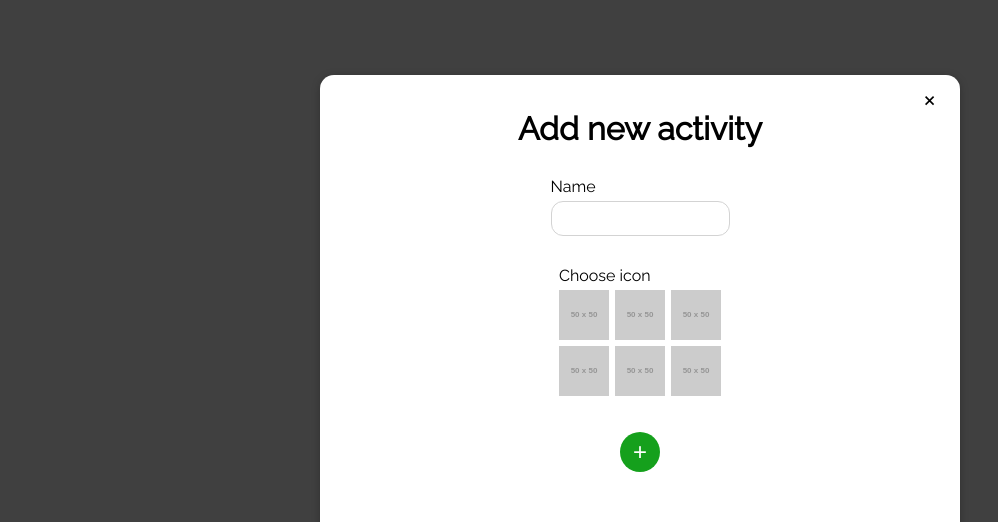
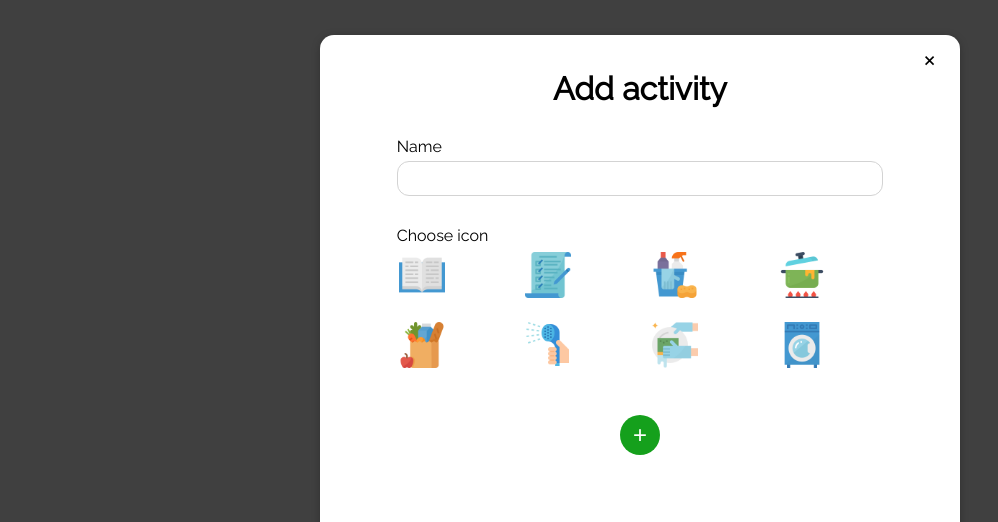
Before and after one commit to linneaha/Examensarbete, a React (Create React App) app in the folder frontend/: page /activities in a window 1280 px wide. Both pictures are taken after a click on the button "+ Add new activity". Shown: the part 205-727 px from the top of the page, without its empty margins (0-998 px from the left). Built offline with nearby package versions, Linux system fonts and the light colour scheme; no server answers.

Commit message:
add icons to forms

```diff
--- a/frontend/src/App.css
+++ b/frontend/src/App.css
@@ -136,7 +136,7 @@ nav li {
 .modalWrapper {
   display: flex;
   flex-direction: column;
-  height: 60vh;
+  height: 65vh;
 }
 
 .activityForm {
@@ -147,6 +147,10 @@ nav li {
   align-items: center;
   text-align: center;
   margin: 0px 0 20px 0;
+}
+
+.activityForm > div {
+  width: 80%;
 }
 
 input {
@@ -165,22 +169,26 @@ label {
 
 .iconGrid {
   display: grid;
-  grid-template-columns: repeat(3, auto);
-  grid-template-rows: repeat(3, auto);
-  grid-gap: 6px;
+  grid-template-columns: repeat(4, auto);
+  grid-template-rows: repeat(4, auto);
+  grid-gap: 20px;
   margin-top: 5px;
 }
 
-.none {
+.iconGrid img {
+  width: 50px;
+}
+
+.noBorder {
   border: 2px solid transparent;
 }
 
-.border {
+.withBorder {
   border: 2px solid black;
 }
 
 .addBtn {
-  margin-top: 30px;
+  margin-top: 5px;
   font-size: 1.5em;
   background-color: rgb(21, 160, 28);
   color: white;
--- a/frontend/src/components/ActivityConfig.jsx
+++ b/frontend/src/components/ActivityConfig.jsx
@@ -5,7 +5,7 @@ import EditActivityForm from "./EditActivityForm";
 import DeleteActivityForm from "./DeleteActivityForm";
 import { GrFormClose } from "react-icons/gr";
 
-const ActivityConfig = ({ id, onClose, deleteActivity }) => {
+const ActivityConfig = ({ id, onClose, deleteActivity, iconList }) => {
   const [showEditForm, setShowEditForm] = useState(false);
   const [showDeleteForm, setShowDeleteForm] = useState(false);
 
@@ -25,7 +25,7 @@ const ActivityConfig = ({ id, onClose, deleteActivity }) => {
         <button className="editBtn" onClick={handleEditForm}>
           Edit
         </button>
-        {showEditForm && <EditActivityForm id={id} onClose={onClose} />}
+        {showEditForm && <EditActivityForm id={id} onClose={onClose} iconList={iconList}/>}
 
         <button className="editBtn" onClick={handleDeleteForm}>
           Delete
--- a/frontend/src/components/ActivityItem.jsx
+++ b/frontend/src/components/ActivityItem.jsx
@@ -4,7 +4,7 @@ import { useState } from "react";
 import { useNavigate } from "react-router-dom";
 import ActivityConfig from "./ActivityConfig";
 
-const ActivityItem = ({ id, name, deleteActivity }) => {
+const ActivityItem = ({ id, name, deleteActivity, iconList }) => {
   const [modalIsShown, setModalIsShown] = useState(false);
 
   const navigate = useNavigate();
@@ -45,6 +45,7 @@ const ActivityItem = ({ id, name, deleteActivity }) => {
           id={id}
           onClose={hideModalHandler}
           deleteActivity={deleteActivity}
+          iconList={iconList}
         />
       )}
     </div>
--- a/frontend/src/components/AddActivityForm.jsx
+++ b/frontend/src/components/AddActivityForm.jsx
@@ -3,7 +3,7 @@ import { GrFormClose } from "react-icons/gr";
 import axios from "axios";
 import Modal from "./Modal";
 
-const AddActivityForm = ({ toggleModal }) => {
+const AddActivityForm = ({ toggleModal, iconList, onIconClick }) => {
   const [name, setName] = useState("");
   // const [img, setImg] = useState("");
 
@@ -23,11 +23,17 @@ const AddActivityForm = ({ toggleModal }) => {
       .then(toggleModal());
   };
 
+
+  const click = (e) => {
+
+    console.log([e.target.id])
+  }
+
   return (
     <Modal onClose={toggleModal}>
       <div className="modalWrapper">
         <GrFormClose onClick={toggleModal} className="exitBtn" />
-        <h1>Add new activity</h1>
+        <h1>Add activity</h1>
         <form className="activityForm" onSubmit={handleSubmit}>
           <div>
             <label htmlFor="name">Name</label>
@@ -42,15 +48,14 @@ const AddActivityForm = ({ toggleModal }) => {
           <div>
             <label>Choose icon</label>
             <div className="iconGrid">
-              <img src="https://via.placeholder.com/50" alt="icon" />
-              <img src="https://via.placeholder.com/50" alt="icon" />
-              <img src="https://via.placeholder.com/50" alt="icon" />
-              <img src="https://via.placeholder.com/50" alt="icon" />
-              <img src="https://via.placeholder.com/50" alt="icon" />
-              <img src="https://via.placeholder.com/50" alt="icon" />
+              {iconList.map((icon) => (
+                <img src={icon.image} alt={icon.title} className={icon.selected ? "withBorder" : "noBorder" } id={icon.title} onClick={(e) => onIconClick(e)}/>
+              ))}
             </div>
           </div>
-          <button type="submit" className="addBtn">+</button>
+          <button type="submit" className="addBtn">
+            +
+          </button>
         </form>
       </div>
     </Modal>
--- a/frontend/src/components/EditActivityForm.jsx
+++ b/frontend/src/components/EditActivityForm.jsx
@@ -3,8 +3,9 @@ import axios from "axios";
 import { useState } from "react";
 import Modal from "./Modal";
 import { GrFormClose } from "react-icons/gr";
+import image from "../assets/grooming.png"
 
-const EditActivityForm = ({ onClose, id }) => {
+const EditActivityForm = ({ onClose, id, iconList }) => {
   const [name, setName] = useState("");
   const [selected, setSelected] = useState(false);
 
@@ -43,18 +44,9 @@ const EditActivityForm = ({ onClose, id }) => {
           <div>
             <label>Choose icon</label>
             <div className="iconGrid">
-              <img
-                src="https://via.placeholder.com/50"
-                alt="icon"
-                onClick={() => selectImg()}
-                className={!selected ? "none" : "border"}
-              />
-
-              <img src="https://www.flaticon.com/free-icons/coffee-break" alt="icon" />
-              <img src="https://via.placeholder.com/50" alt="icon" />
-              <img src="https://via.placeholder.com/50" alt="icon" />
-              <img src="https://via.placeholder.com/50" alt="icon" />
-              <img src="https://via.placeholder.com/50" alt="icon" />
+            {iconList.map((icon) => (
+                <img src={icon.image} alt={icon.title} />
+              ))}
             </div>
           </div>
           <div>
--- a/frontend/src/pages/Activities.jsx
+++ b/frontend/src/pages/Activities.jsx
@@ -6,6 +6,62 @@ import AddActivityForm from "../components/AddActivityForm";
 const Activities = () => {
   const [activities, setActivities] = useState([]);
   const [openModal, setOpenModal] = useState(false);
+  const [iconList, setIconList] = useState([
+    {
+      title: "book",
+      image: require("../assets/book.png"),
+      selected: false,
+    },
+    {
+      title: "checklist",
+      image: require("../assets/checklist.png"),
+      selected: false,
+    },
+
+    {
+      title: "cleaning",
+      image: require("../assets/cleaning.png"),
+      selected: false,
+    },
+
+    {
+      title: "cooking",
+      image: require("../assets/cooking.png"),
+      selected: false,
+    },
+
+    {
+      title: "grocery",
+      image: require("../assets/grocery.png"),
+      selected: false,
+    },
+
+    {
+      title: "shower",
+      image: require("../assets/grooming.png"),
+      selected: false,
+    },
+
+    {
+      title: "washing dishes",
+      image: require("../assets/wash.png"),
+      selected: false,
+    },
+
+    {
+      title: "washing machine",
+      image: require("../assets/washing-machine.png"),
+      selected: false,
+    },
+  ]);
+
+  const onIconClick = (e) => {
+    const selected = iconList.map((icon) => ({
+      ...icon,
+      selected: e.target.id !== icon.title ? false : true,
+    }));
+    setIconList(selected);
+  };
 
   let toggleModal = () => {
     setOpenModal(!openModal);
@@ -46,6 +102,7 @@ const Activities = () => {
                 name={activity.name}
                 deleteActivity={deleteActivity}
                 toggleModal={toggleModal}
+                iconList={iconList}
               />
             </li>
           ))}
@@ -54,7 +111,13 @@ const Activities = () => {
           + Add new activity
         </button>
       </div>
-      {openModal && <AddActivityForm toggleModal={toggleModal} />}
+      {openModal && (
+        <AddActivityForm
+          toggleModal={toggleModal}
+          iconList={iconList}
+          onIconClick={onIconClick}
+        />
+      )}
     </>
   );
 };
```
